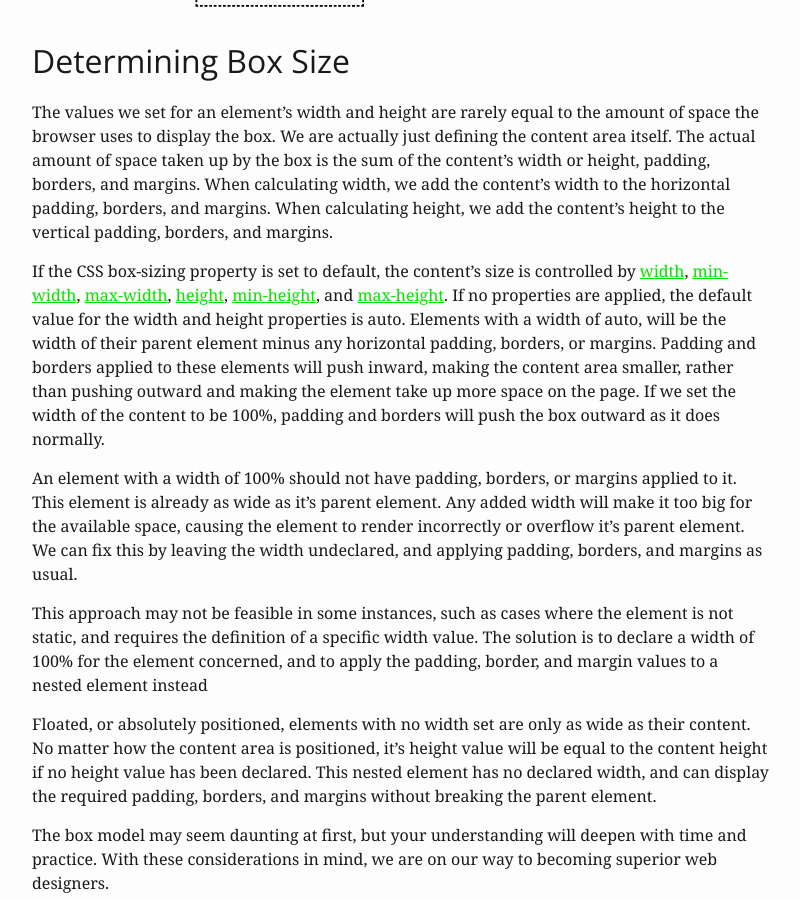
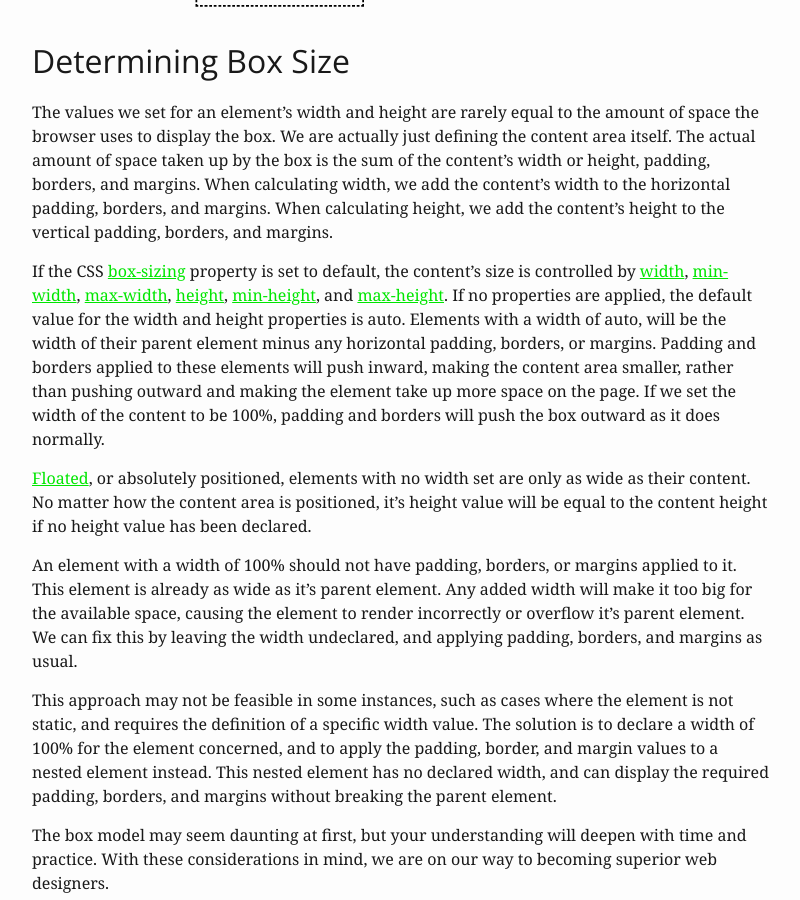
Before and after one commit to rljusticio/design, a Jekyll site: the page built from _posts/2015-07-29-box-model.md, in a window 1280 px wide and 900 px high, scrolled down 2069 px. Shown: the whole window, without its empty margins (238-1038 px from the left). Built offline with Jekyll 4.4.1, drawn with Linux system fonts in a browser that asks for light colours; comment, search, counter and statistics services are not loaded; some of the changed lines change nothing that is shown; some of the changed text lies outside the part shown.

Commit message:
update typos in 7-30-15 blog post

```diff
--- a/_posts/2015-07-29-box-model.md
+++ b/_posts/2015-07-29-box-model.md
@@ -17,7 +17,7 @@
 of element. Most elements default to either block or inline display. Block-level
 elements, like divs, paragraphs, and heading tags, form a separate block that
 takes up the full width of the parent element and creates a new line before
-and after the element. Inline elements, like spans, images, and links,
+and after itself. Inline elements, like spans, images, and links,
 only take up as much width as they need to. The box model is primarily
 concerned with block-level elements.
 
@@ -68,7 +68,7 @@
 When calculating height, we add the content's height to the vertical padding,
 borders, and margins.
 
-If the CSS box-sizing property is set to default, the content's size is controlled
+If the CSS [box-sizing](https://developer.mozilla.org/en-US/docs/Web/CSS/box-sizing "box-sizing on MDN") property is set to default, the content's size is controlled
 by [width](https://developer.mozilla.org/en-US/docs/Web/CSS/width "width on MDN"), [min-width](https://developer.mozilla.org/en-US/docs/Web/CSS/min-width "min-width on MDN"), [max-width](https://developer.mozilla.org/en-US/docs/Web/CSS/max-width "max-width on MDN"), [height](https://developer.mozilla.org/en-US/docs/Web/CSS/height "height on MDN"), [min-height]( https://developer.mozilla.org/en-US/docs/Web/CSS/min-height "min-height on MDN"), and [max-height](https://developer.mozilla.org/en-US/docs/Web/CSS/max-height "max-height on MDN"). If no
 properties are applied, the default value for the width and height properties is
 auto. Elements with a width of auto, will be the width of their parent element
@@ -77,6 +77,10 @@
 pushing outward and making the element take up more space on the page. If we set
 the width of the content to be 100%, padding and borders will push the box
 outward as it does normally.
+
+[Floated](https://developer.mozilla.org/en-US/search?q=float "float on MDN"), or absolutely positioned, elements with no width set are only as wide
+as their content. No matter how the content area is positioned, it's height value
+will be equal to the content height if no height value has been declared.
 
 An element with a width of 100% should not have padding, borders, or margins
 applied to it. This element is already as wide as it's parent element. Any
@@ -87,14 +91,10 @@
 This approach may not be feasible in some instances, such as cases where the
 element is not static, and requires the definition of a specific width
 value. The solution is to declare a width of 100% for the element concerned, and
-to apply the padding, border, and margin values to a nested element instead
-
-Floated, or absolutely positioned, elements with no width set are only as wide
-as their content. No matter how the content area is positioned, it's height value
-will be equal to the content height if no height value has been declared.
+to apply the padding, border, and margin values to a nested element instead.
 This nested element has no declared width, and can display the required
 padding, borders, and margins without breaking the parent element.
 
-The box model may seem daunting at first, but your understanding
-will deepen with time and practice. With these considerations in mind, we are on
-our way to becoming superior web designers.
+The box model may seem daunting at first, but your understanding will deepen
+with time and practice. With these considerations in mind, we are on our way
+to becoming superior web designers.
```
